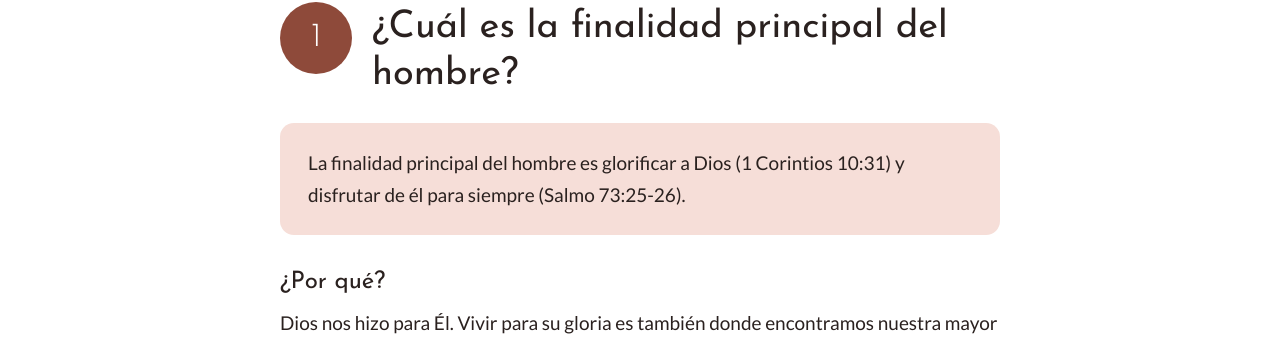
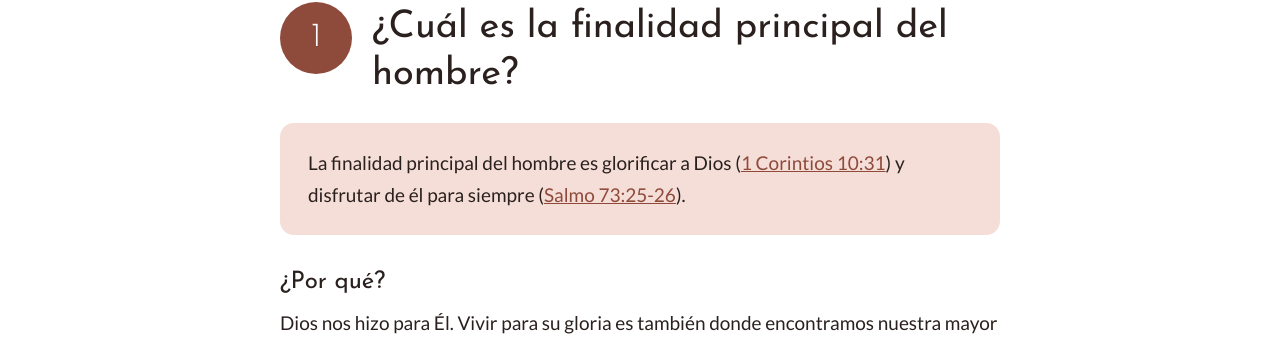
Before and after one commit to esperandoalprodigo/esperandoalprodigo.github.io, a Jekyll site: the page built from _catecismo/pregunta-01.md, in a window 1280 px wide. Shown: the part 231-577 px from the top of the page. Built offline with Jekyll 4.4.1, drawn with Linux system fonts in a browser that asks for light colours.

Commit message:
Add files via upload

```diff
--- a/_includes/plantillas/C1.html
+++ b/_includes/plantillas/C1.html
@@ -1,7 +1,8 @@
 <div class="estrecho">
   {% if page.imagen %}<img class="img-entrada" src="{{ page.imagen | relative_url }}" alt="{{ page.imagen_alt | default: "" | escape }}">{% endif %}
   <header class="c-cab"><span class="c-num" aria-hidden="true">{{ include.n }}</span><div><p class="etiqueta">Pregunta {{ include.n }} de 82</p><h1>{{ include.q.pregunta }}</h1></div></header>
-  <p class="c-resp">{{ include.q.respuesta }}</p>
+  <p class="c-resp">{{ include.q.respuesta | enlazar_citas }}</p>
+  {% if page.versiculos and page.versiculos.size > 0 %}<section class="c-citados"><h2 class="c-sub">Versículos citados</h2>{% for v in page.versiculos %}{% if v.texto %}<blockquote class="versiculo"><p>{{ v.texto }}</p><span class="ref">{{ v.cita }} · RVR1960</span></blockquote>{% endif %}{% endfor %}</section>{% endif %}
   {% if content != "" %}<h2 class="c-sub">¿Por qué?</h2><div class="prosa">{% include partes/texto.html %}</div>{% endif %}
   {% include partes/versiculo.html %}
   {% if page.familia %}<div class="c-familia"><strong>Para hablar en familia.</strong> {{ page.familia }}</div>{% endif %}
--- a/_includes/plantillas/C2.html
+++ b/_includes/plantillas/C2.html
@@ -3,7 +3,8 @@
     {% if page.imagen %}<img class="c2-img" src="{{ page.imagen | relative_url }}" alt="{{ page.imagen_alt | default: "" | escape }}">{% else %}<span class="c-num grande" aria-hidden="true">{{ include.n }}</span>{% endif %}
     <p class="etiqueta">La pregunta de la semana · nº {{ include.n }}</p>
     <h1>{{ page.pregunta_ninos | default: include.q.pregunta }}</h1>
-    <p class="c2-resp">{{ include.q.respuesta }}</p>
+    <p class="c2-resp">{{ include.q.respuesta | enlazar_citas }}</p>
+    {% if page.versiculos and page.versiculos.size > 0 %}<section class="c-citados">{% for v in page.versiculos %}{% if v.texto %}<blockquote class="versiculo"><p>{{ v.texto }}</p><span class="ref">{{ v.cita }} · RVR1960</span></blockquote>{% endif %}{% endfor %}</section>{% endif %}
     {% if content != "" %}<div class="prosa">{% include partes/texto.html %}</div>{% endif %}
     {% if page.actividad %}<div class="c2-actividad"><strong>Actividad.</strong> {{ page.actividad }}</div>{% endif %}
     {% if page.familia %}<div class="c-familia"><strong>Para hablar en familia.</strong> {{ page.familia }}</div>{% endif %}
```
